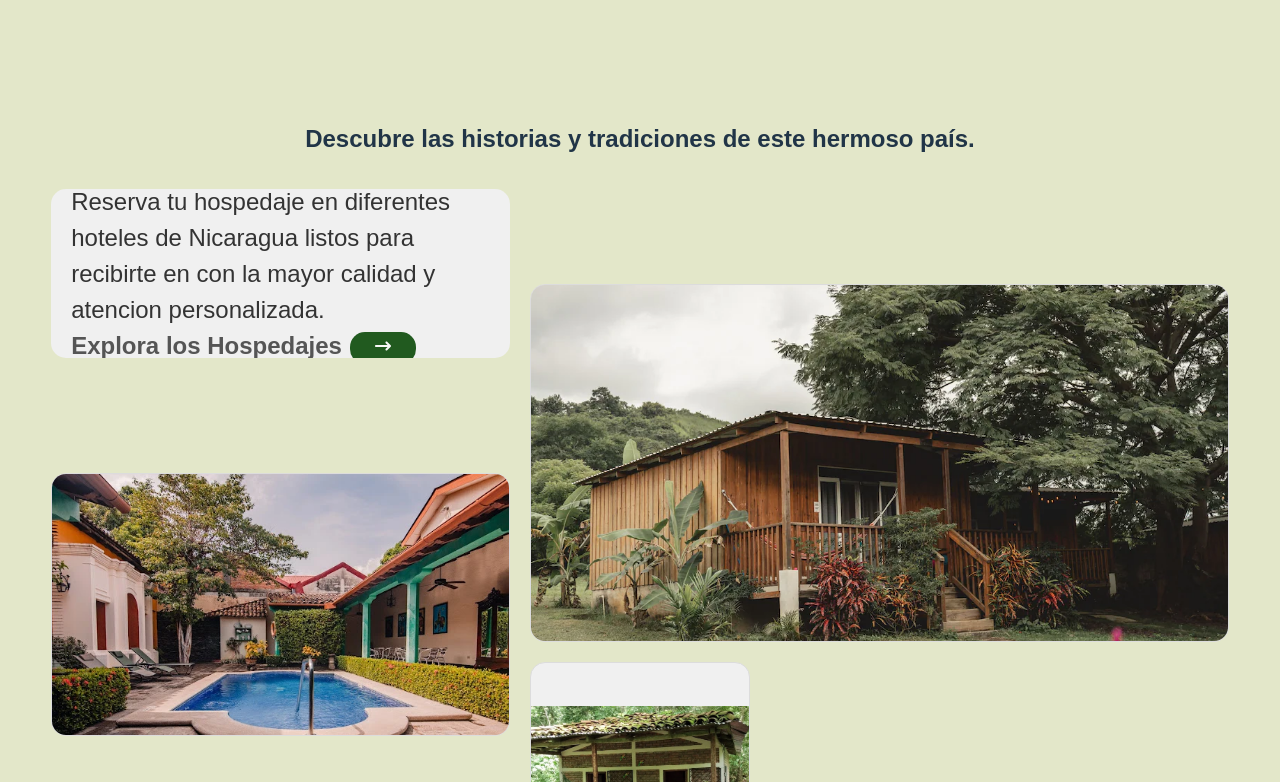
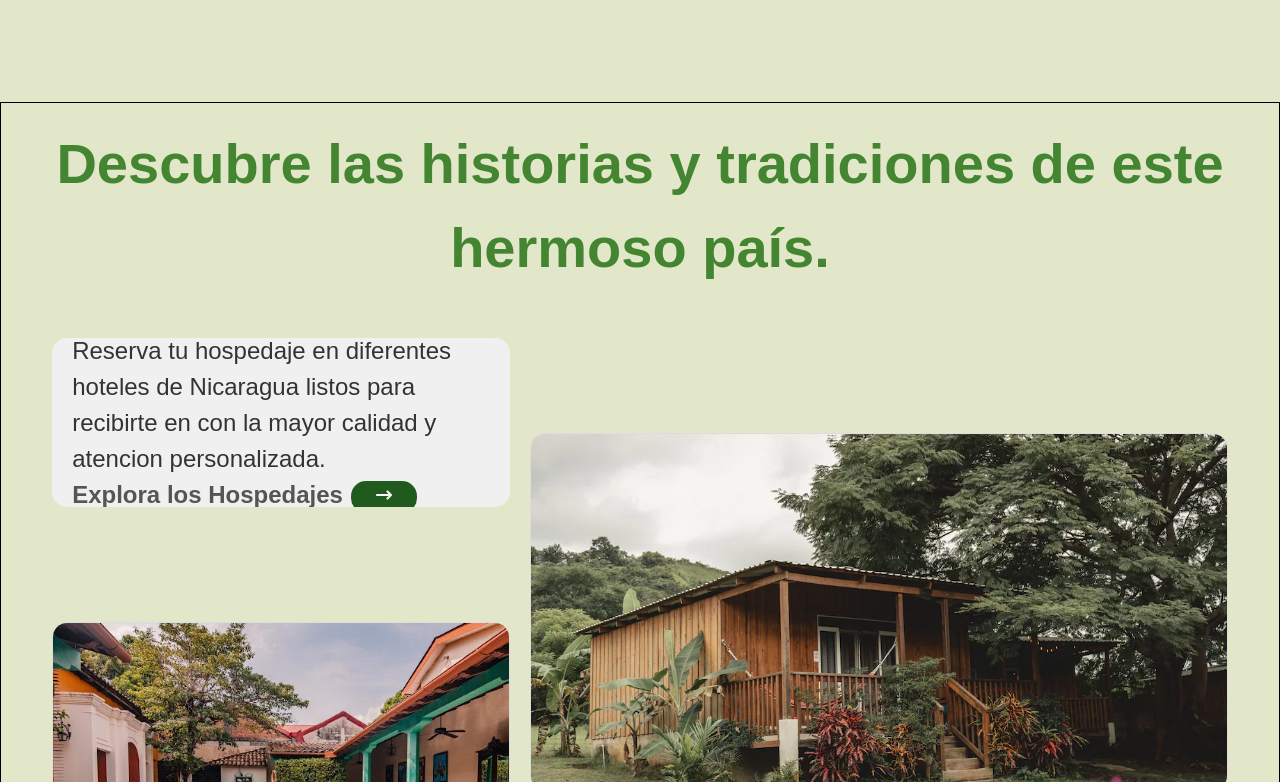
Before and after one commit to 100fixdev/NicaTurismo, a React (Vite) app: page / in a window 1280 px wide. Shown: the part 1658-2440 px from the top of the page. Built offline with nearby package versions, Linux system fonts and the light colour scheme.

Commit message:
fix: se modifico esta area para poder vizualizar mejor

```diff
--- a/src/styles/Welcome.css
+++ b/src/styles/Welcome.css
@@ -52,9 +52,17 @@
 /* Estilos para la sección de Lugares */
 
 .section__Lugares{
-    height: 110dvh;
+    height: 125dvh;
     width: 100%;
     padding: 1.2rem;
+    border:  1px solid black;
+}
+
+.section__Lugares h2{
+    font-size: 3.5rem;
+    margin-bottom: 1rem;
+    color: #448531;
+    text-align: center;
 }
 
 .section__Lugares__grid {
```
